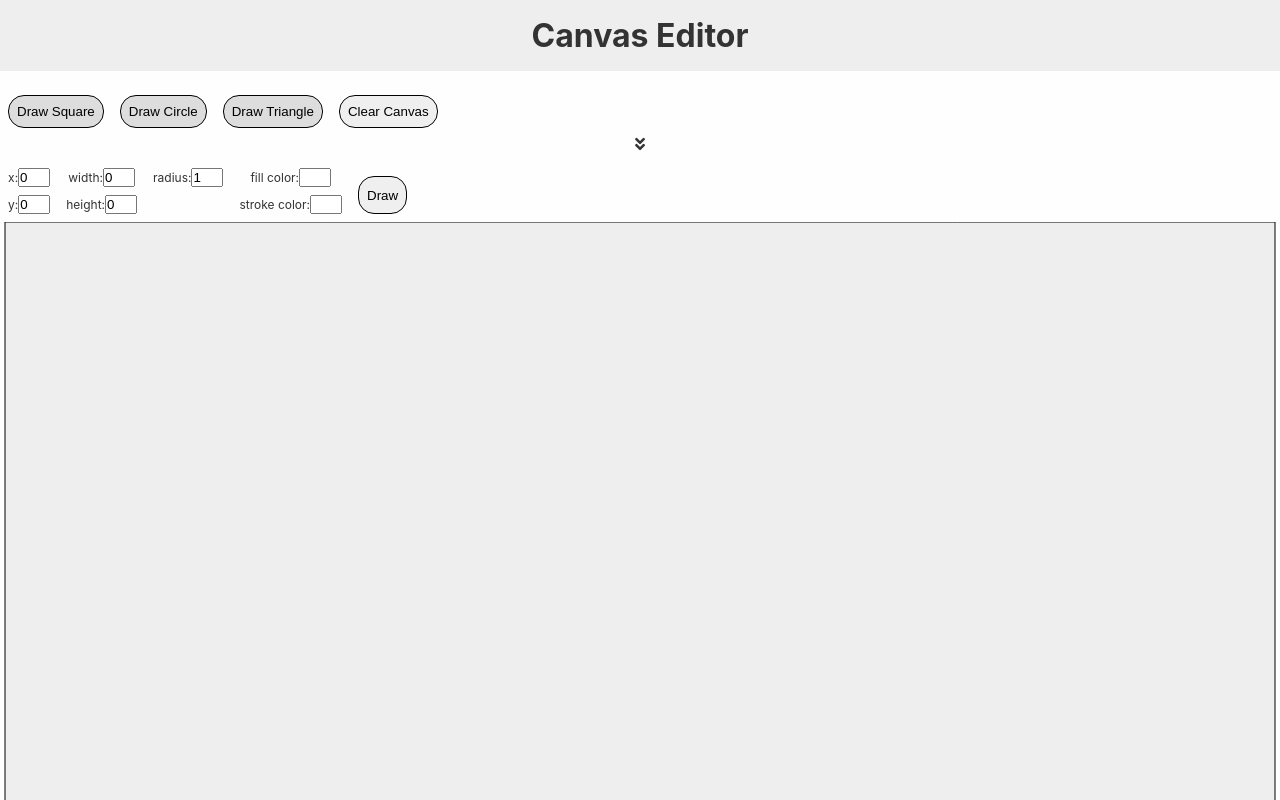
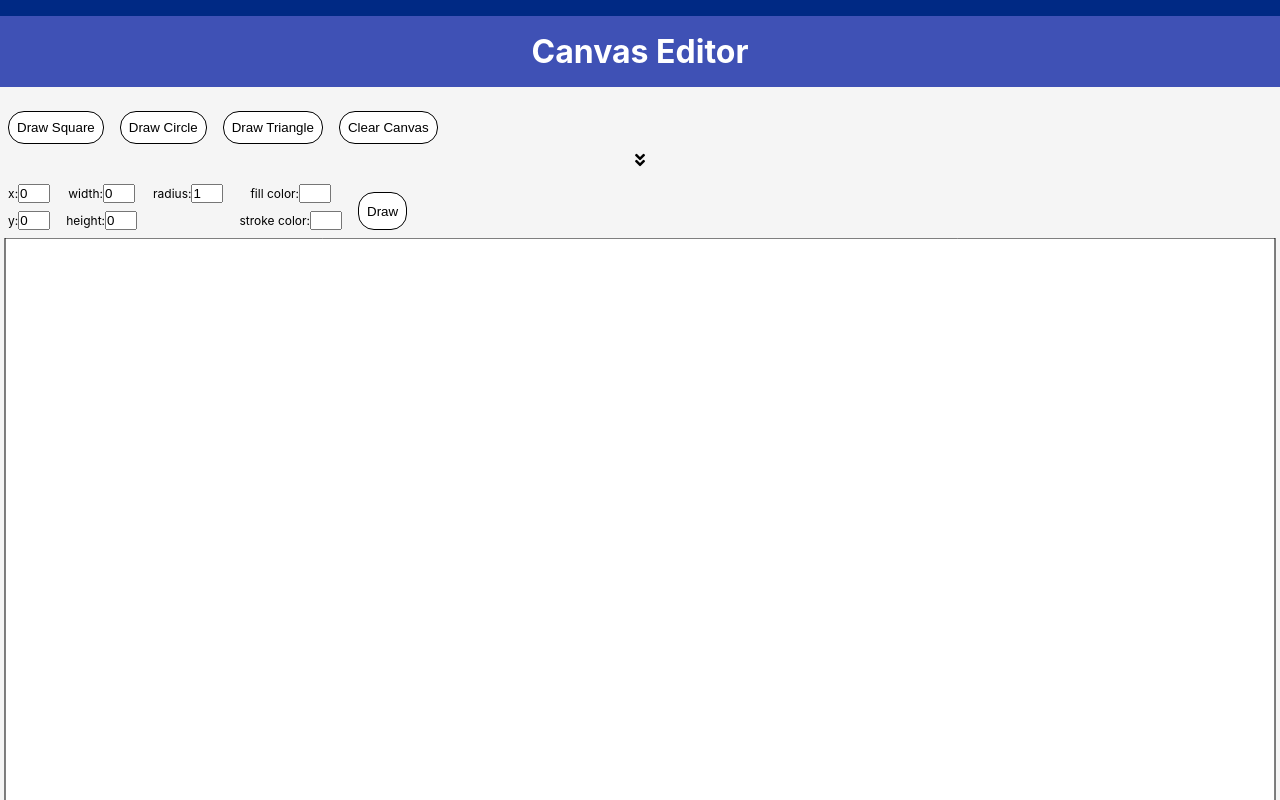
Before and after one commit to jbratcher/canvas_editor, a React (Create React App) app: page / in a window 1280 px wide. Shown: the top 800 px of the page. Built offline with nearby package versions, Linux system fonts and the light colour scheme.

Commit message:
basic coloring for layout (material ui colors)

```diff
--- a/src/App.scss
+++ b/src/App.scss
@@ -10,8 +10,8 @@ html, body {
 }
 
 body {
-  background: #fefefe;
-  color: #333;
+  background: #cfcfcf;
+  color: #000;
 }
 
 .column {
@@ -20,6 +20,7 @@ body {
 }
 
 button {
+  background: #fff;
   border: 1px solid #000;
   border-radius: 1rem;
   padding: 0.25rem 0.5rem;
@@ -33,13 +34,23 @@ button {
 }
 
 .Header, .Footer {
-  background: #eee;
+  background: #3f51b5;
+  color: #fff;
   padding: 1rem 0;
   width: 100vw;
 }
 
+.Header {
+  border-top: 1rem solid #002984;
+}
+
+.Footer {
+  border-bottom: 1rem solid #002984;
+}
+
 main {
-  background: #fefefe;
+  background: #f5f5f5;
+  color: #000;
   height: 100%;
   padding: 1rem 0;
   width: 100vw;
--- a/src/canvas/Menu.js
+++ b/src/canvas/Menu.js
@@ -48,8 +48,8 @@ class Menu extends Component {
             name="squareSelected"
             onClick={handleSelect}
             style={squareSelected
-                    ? {backgroundColor: "#9fa8da"}
-                    : {backgroundColor: "#ddd"}
+                    ? {backgroundColor: "#3f51b5", color: "#fff"}
+                    : null
                   }
           >
             Draw Square
@@ -60,8 +60,8 @@ class Menu extends Component {
             name="circleSelected"
             onClick={handleSelect}
             style={circleSelected
-                    ? {backgroundColor: "#9fa8da"}
-                    : {backgroundColor: "#ddd"}
+                    ? {backgroundColor: "#3f51b5", color: "#fff"}
+                    : null
                   }
           >
               Draw Circle
@@ -72,8 +72,8 @@ class Menu extends Component {
             name="triangleSelected"
             onClick={handleSelect}
             style={triangleSelected
-                    ? {backgroundColor: "#9fa8da"}
-                    : {backgroundColor: "#ddd"}
+                    ? {backgroundColor: "#3f51b5", color: "#fff"}
+                    : null
                   }
           >
             Draw Triangle
--- a/src/canvas/index.js
+++ b/src/canvas/index.js
@@ -107,7 +107,7 @@ class Canvas extends Component {
       const ctx = this.refs.canvas.getContext('2d');
       ctx.canvas.width  = canvasWidth;
       ctx.canvas.height = canvasHeight;
-      ctx.fillStyle = "#eee";
+      ctx.fillStyle = "#fff";
       ctx.rect(5,0, ctx.canvas.width-10, ctx.canvas.height);
       ctx.fill();
       ctx.stroke();
```
